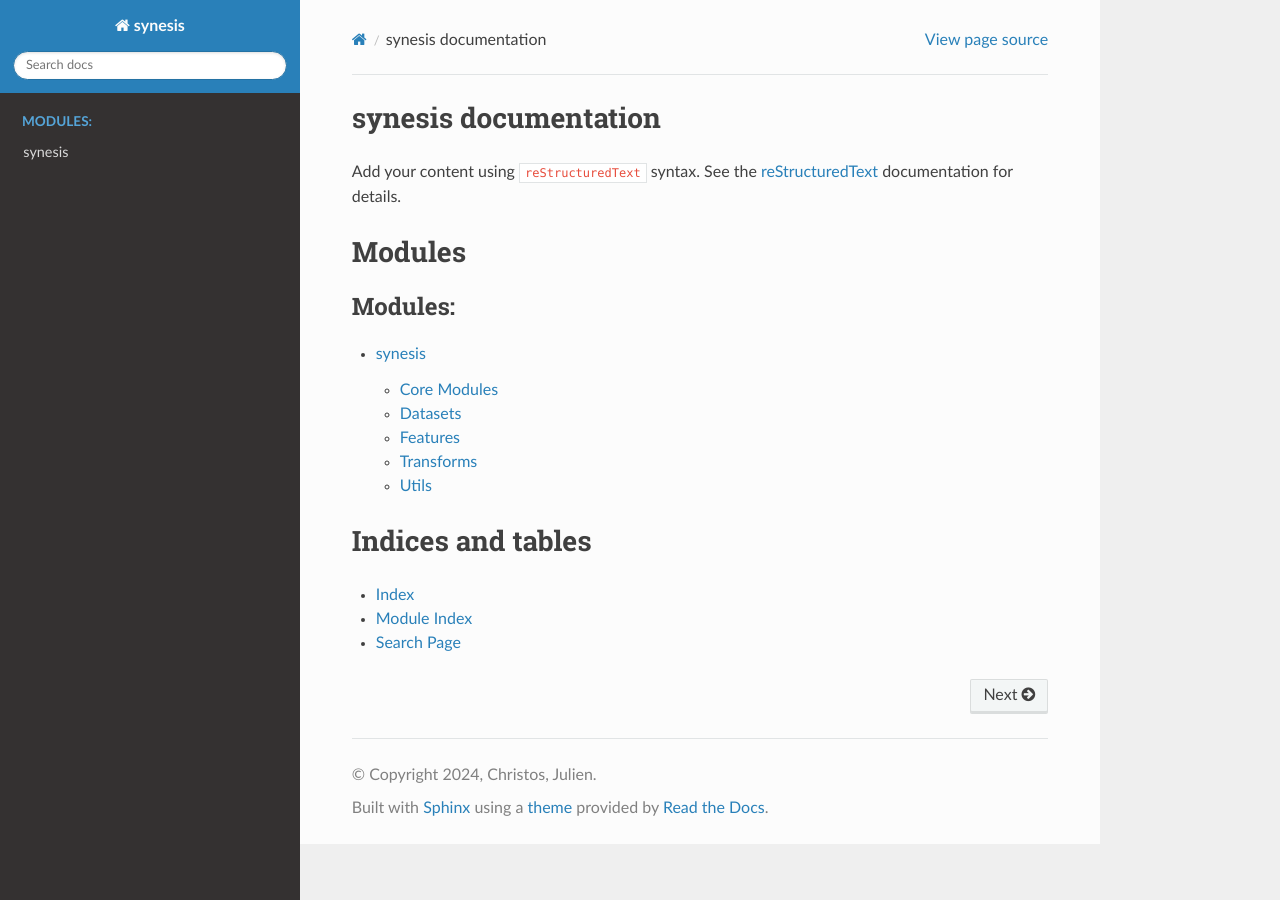
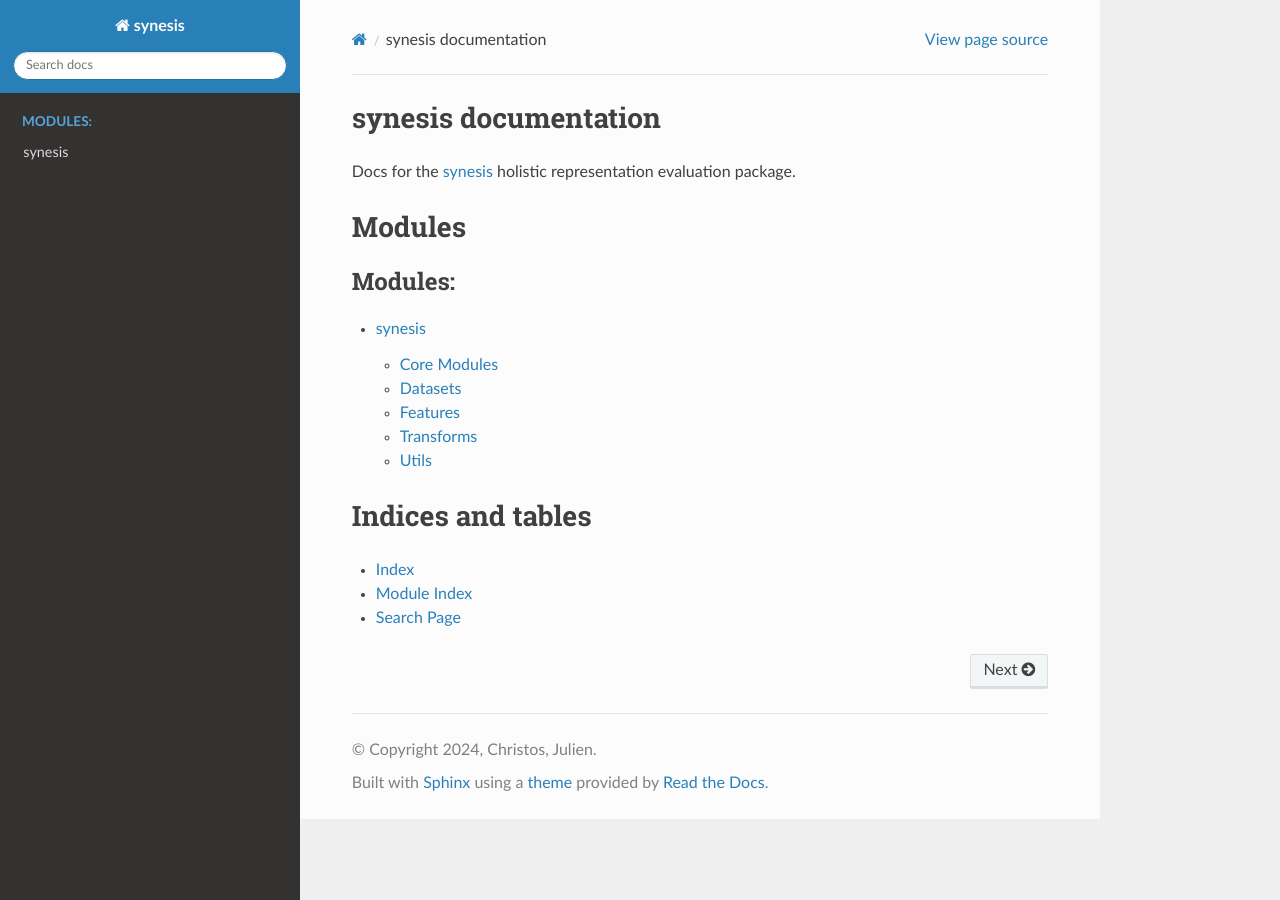
Before and after one commit to lauraibnz/synesis, a Sphinx documentation site: the page built from docs/index.rst, in a window 1280 px wide. Built offline with Sphinx 7.4.7 and the Read the Docs theme 3.1.0, drawn with Linux system fonts in a browser that asks for light colours.

Commit message:
update package description in docs

```diff
--- a/docs/index.rst
+++ b/docs/index.rst
@@ -5,9 +5,8 @@
 synesis documentation
 =====================
 
-Add your content using ``reStructuredText`` syntax. See the
-`reStructuredText <https://www.sphinx-doc.org/en/master/usage/restructuredtext/index.html>`_
-documentation for details.
+Docs for the `synesis <https://github.com/chrispla/synesis>`_
+holistic representation evaluation package.
 
 
 .. toctree::
```
